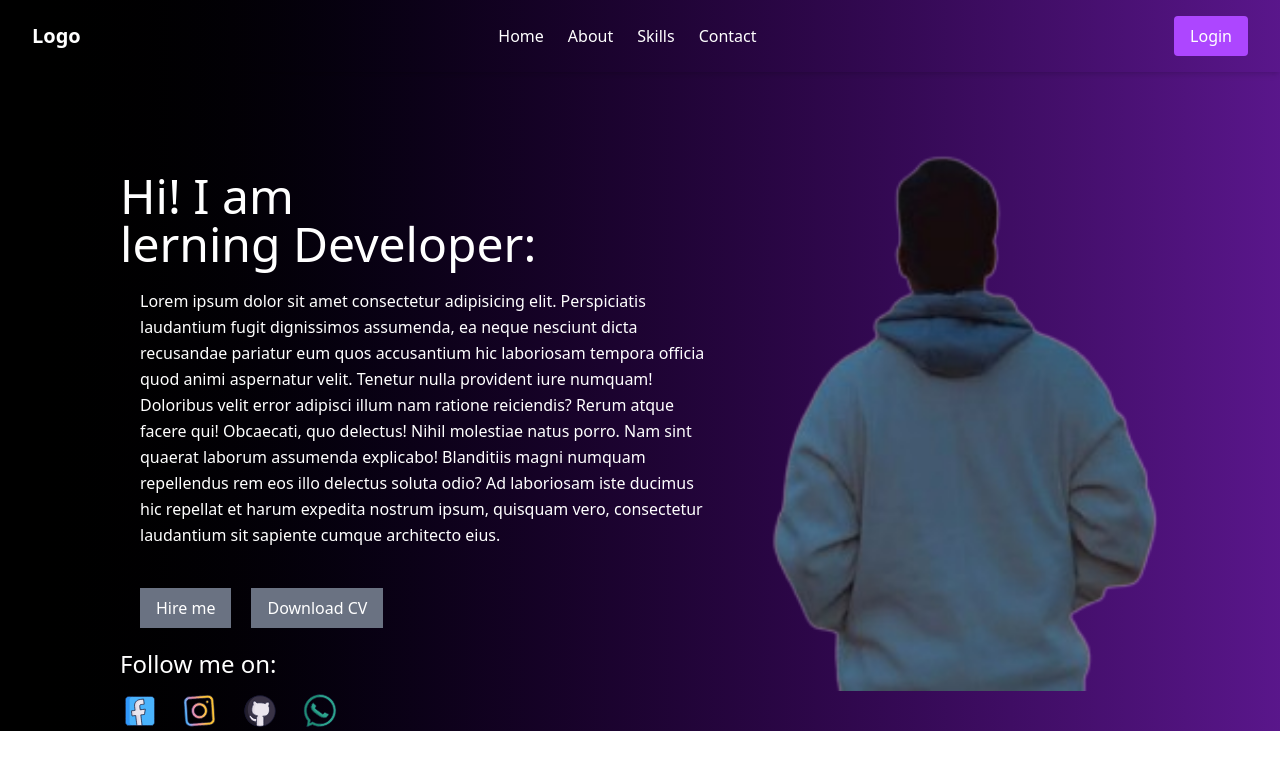
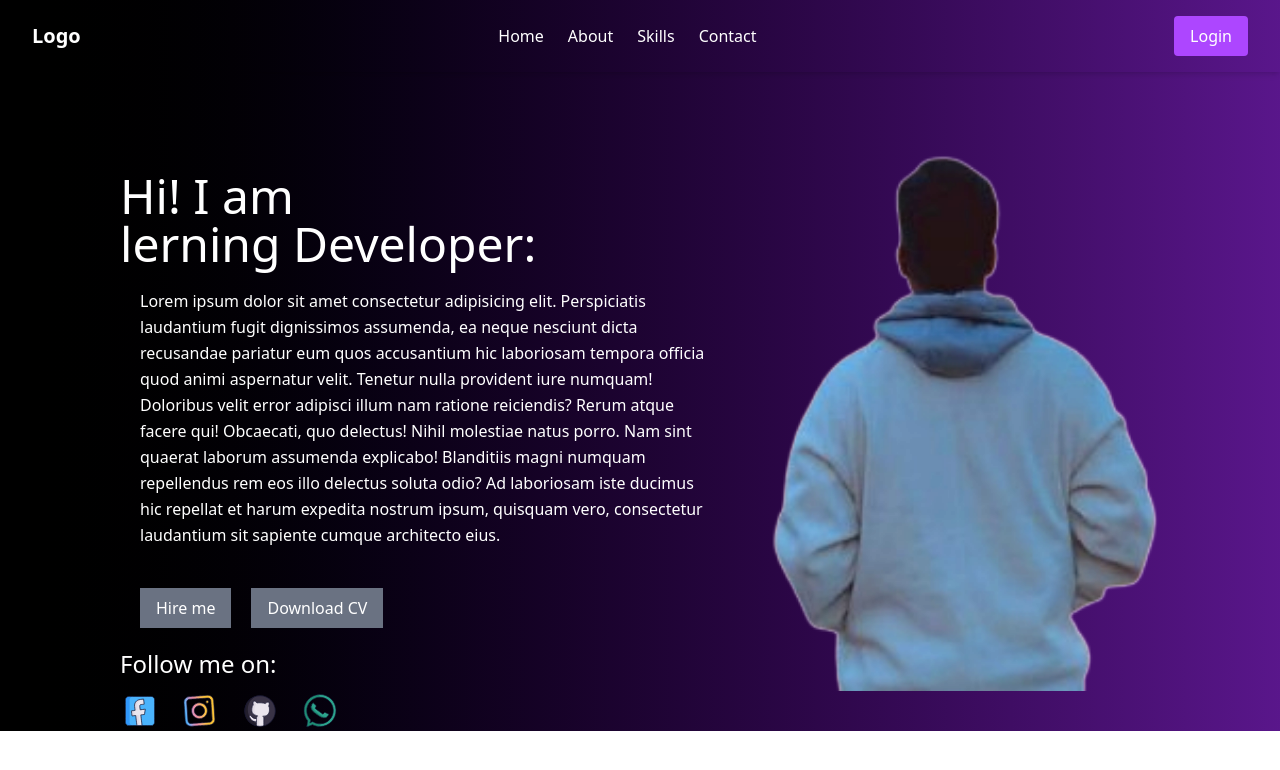
Before and after one commit to Alans123456/my_portfolio, a React (Vite) app: page / in a window 1280 px wide. Shown: the top 770 px of the page. Built offline with nearby package versions, Linux system fonts and the light colour scheme.

Commit message:
update new

```diff
--- a/src/App.jsx
+++ b/src/App.jsx
@@ -9,7 +9,7 @@ import WhatsApp from "./Animation/WhatsApp.json";
 function App() {
   return (
     <>
-      <div className="h-fit  w-full bg-gradient-to-r from-black to-purple-900 ">
+      <div className=" bg-gradient-to-r from-black to-purple-900 ">
         <Nav navItems={["Home", "About", "Skills", "Contact"]} />
         <Front />
         <Lottie
--- a/src/Component/Front.jsx
+++ b/src/Component/Front.jsx
@@ -34,7 +34,7 @@ export default function Front() {
           <img
             src="src/assets/my.png"
             alt=""
-            className="w-[500px]   mr-[100px] mt-10"
+            className="w-[500px]   mr-[100px] mt-10 brightness-160"
           />
         </div>
       </div>
```
